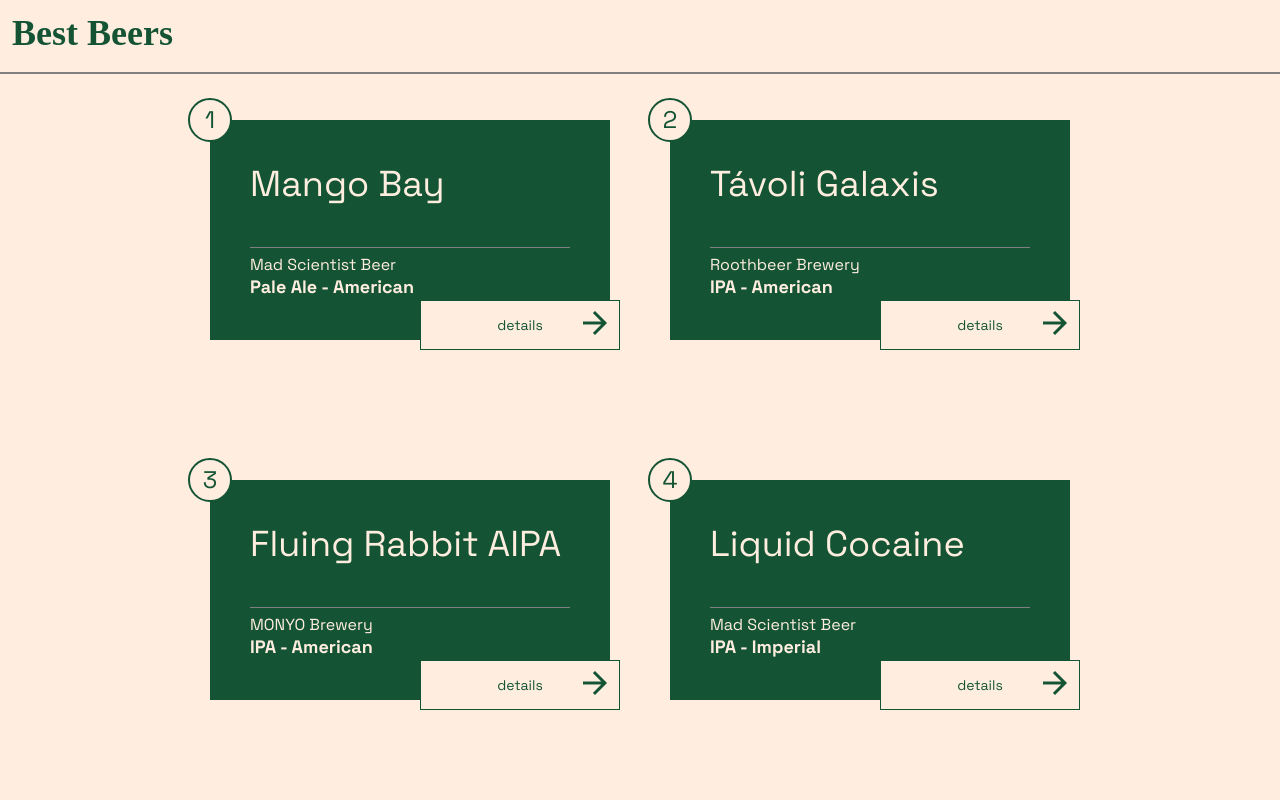
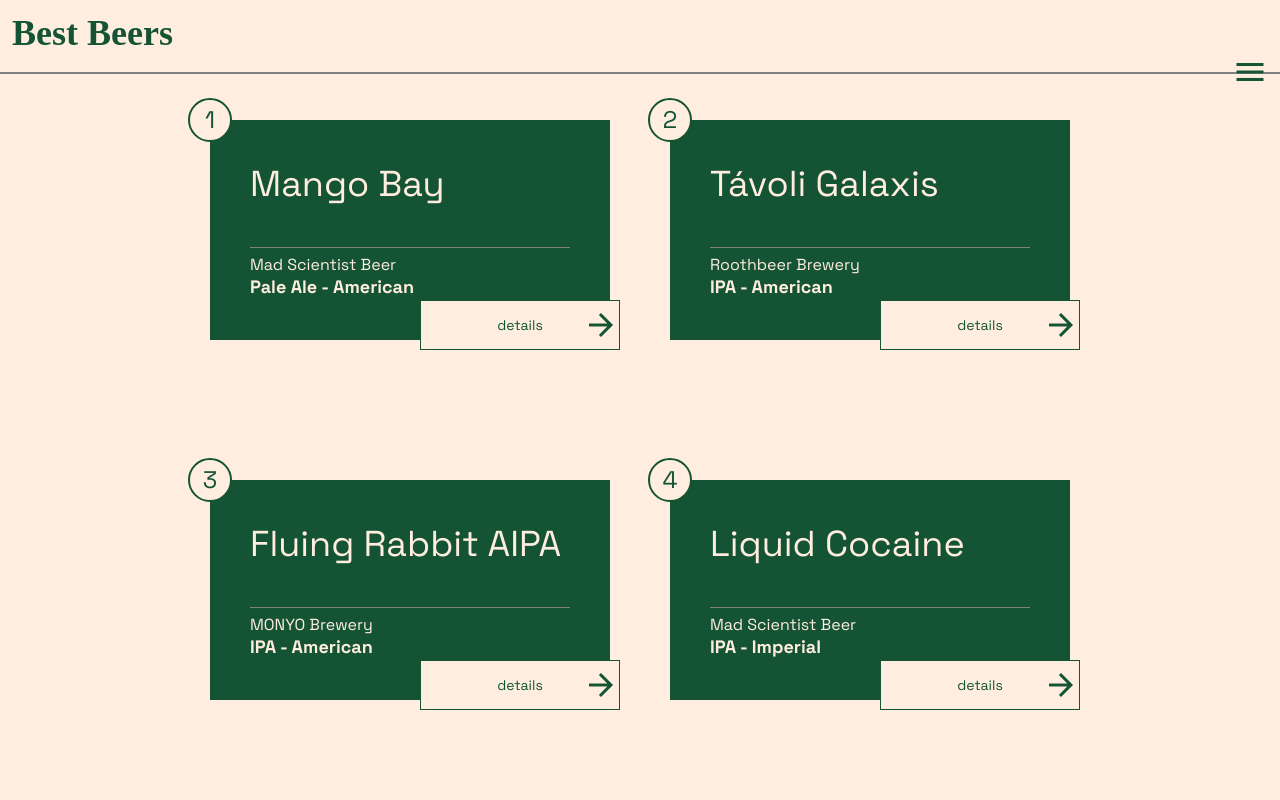
Before and after one commit to AngyalZsuzsa/finally-challenge, a plain HTML site: page index.html in a window 1280 px wide. Shown: the top 800 px of the page. Drawn offline with Linux system fonts and the light colour scheme.

Commit message:
menu icon

```diff
--- a/index.html
+++ b/index.html
@@ -5,6 +5,7 @@
     <meta http-equiv="X-UA-Compatible" content="IE=edge">
     <meta name="viewport" content="width=device-width, initial-scale=1.0">
 
+    <link rel="icon" href="img/beer.png" />
     <link rel="stylesheet" href="./style.css" />
     <script src="./data.js"></script>
     <script src="./script.js"></script>
@@ -18,9 +19,10 @@
 </head>
 <body>
     <header class="header">
-        <h1>Best Beers</h1>
+        <h1>Best Beers<span class='material-icons md-36'>menu</span></h1>
     </header>
     <hr></hr>
+
     <div id="root"></div>
 </body>
 </html>
--- a/style.css
+++ b/style.css
@@ -40,7 +40,9 @@ body {
 .material-icons.md-36 {
     font-family: 'Material Icons';
     font-size: 36px;
-    padding-left: 100px;
+    display: flex;
+    flex-direction: column;
+    align-items: flex-end;
 }
 
 #root {
@@ -70,6 +72,7 @@ h1 {
     font-size: 36px;
     color:#145434;
 }
+
 
 hr {
     margin-bottom: 6px;
@@ -161,6 +164,7 @@ button:hover {
     border: #ffeedf 1px solid;
 }
 
+
 @media  (max-width:940px) {
     #root {
         grid-template-columns: auto;
```
Also changed, not shown: img/beer.png (added).
